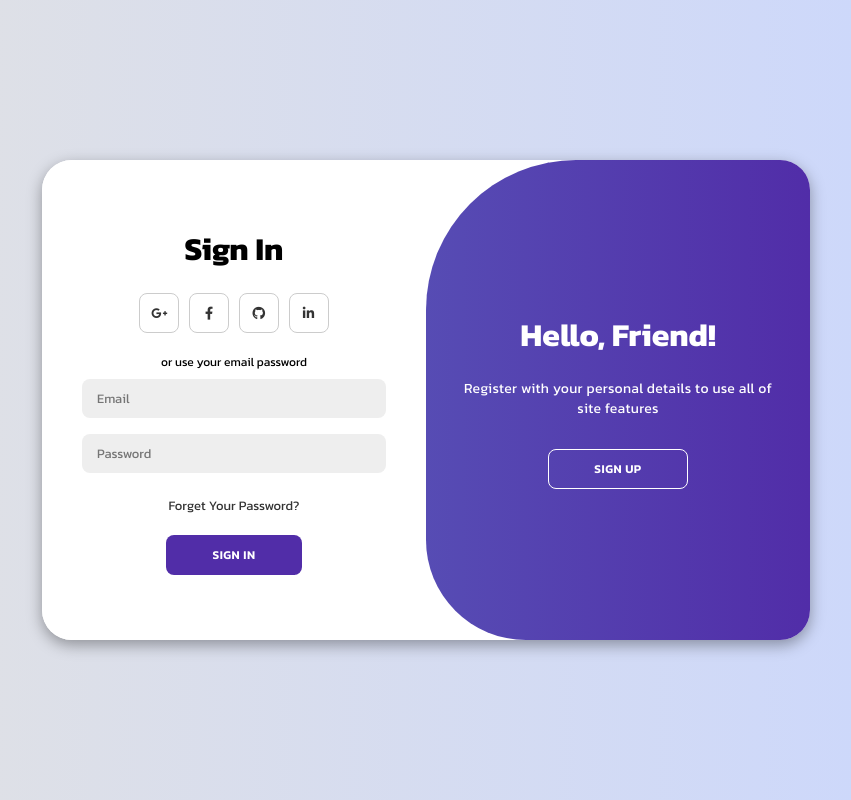
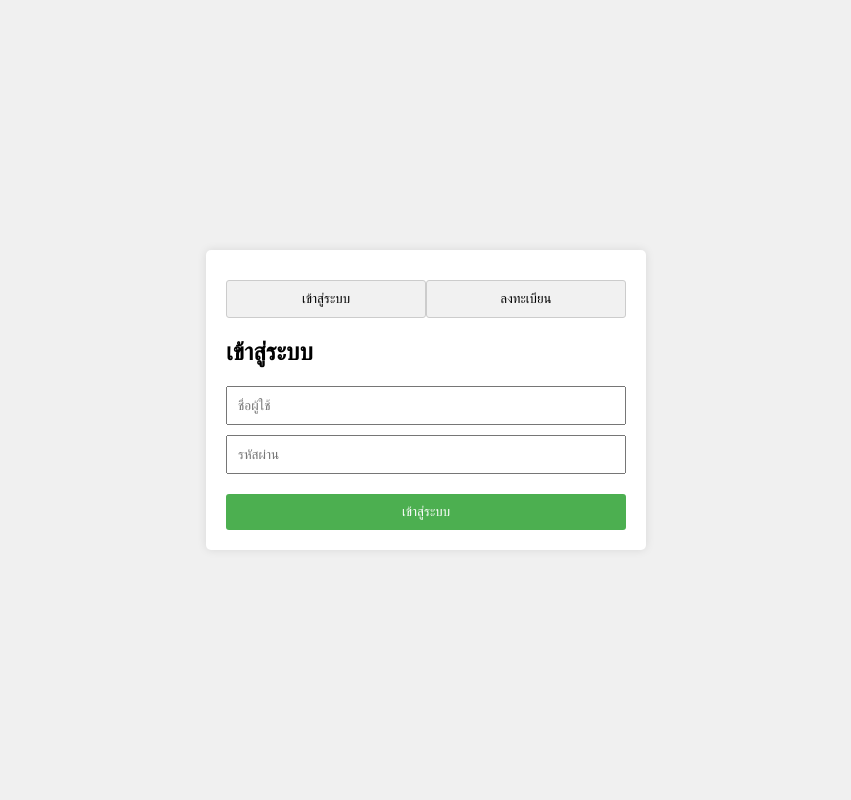
Before and after one commit to mTy8421/Test, a Node project: template views/index.ejs in a window 1280 px wide. Shown: the whole page, without its empty margins (214-1065 px from the left). Run offline with Node 20 templates, Linux system fonts and the light colour scheme; the template is opened without the code that fills it, so the values that code supplies are empty.

Commit message:
update google something

```diff
--- a/app.js
+++ b/app.js
@@ -35,7 +35,7 @@ app.use(passport.initialize());
 
 app.use('/api', indexRouter);
 app.use('/api/users', usersRouter);
-app.use('api/google', googleRouter);
+app.use('/api/google', googleRouter);
 
 // catch 404 and forward to error handler
 app.use(function (req, res, next) {
--- a/package.json
+++ b/package.json
@@ -15,7 +15,9 @@
     "express-session": "^1.18.0",
     "http-errors": "~1.6.3",
     "morgan": "~1.9.1",
+    "multer": "^1.4.5-lts.1",
     "passport": "^0.7.0",
+    "passport-google-oauth20": "^2.0.0",
     "passport-local": "^1.0.0"
   },
   "devDependencies": {
--- a/routes/index.js
+++ b/routes/index.js
@@ -32,9 +32,11 @@ passport.use(
           }
         }
       );
+
       if (!user) {
         done(null, false);
       }
+
     } catch (err) {
       done(err);
     }
--- a/views/index.ejs
+++ b/views/index.ejs
@@ -1,66 +1,101 @@
 <!DOCTYPE html>
-<html lang="en">
-
+<html lang="th">
 <head>
     <meta charset="UTF-8">
     <meta name="viewport" content="width=device-width, initial-scale=1.0">
-    <link rel="stylesheet" href="https://cdnjs.cloudflare.com/ajax/libs/font-awesome/6.4.2/css/all.min.css">
-    <link rel="stylesheet" href="stylesheets/style.css">
-    <title><%=title%></title>
+    <title>เข้าสู่ระบบ / ลงทะเบียน</title>
+    <style>
+        body {
+            font-family: Arial, sans-serif;
+            display: flex;
+            justify-content: center;
+            align-items: center;
+            min-height: 100vh;
+            margin: 0;
+            background-color: #f0f0f0;
+        }
+        .container {
+            background-color: white;
+            padding: 20px;
+            border-radius: 5px;
+            box-shadow: 0 0 10px rgba(0,0,0,0.1);
+            width: 100%;
+            max-width: 400px;
+        }
+        form {
+            display: none;
+        }
+        form.active {
+            display: block;
+        }
+        input {
+            display: block;
+            margin: 10px 0;
+            padding: 10px;
+            width: 100%;
+            box-sizing: border-box;
+        }
+        button {
+            background-color: #4CAF50;
+            color: white;
+            padding: 10px 15px;
+            border: none;
+            border-radius: 3px;
+            cursor: pointer;
+            width: 100%;
+            margin-top: 10px;
+        }
+        .tab {
+            display: flex;
+            margin-bottom: 20px;
+        }
+        .tab button {
+            flex: 1;
+            background-color: #f1f1f1;
+            color: black;
+            border: 1px solid #ccc;
+            outline: none;
+        }
+        .tab button.active {
+            background-color: #4CAF50;
+            color: white;
+        }
+    </style>
 </head>
-
 <body>
 
-    <div class="container" id="container">
-        <div class="form-container sign-up">
-            <form>
-                <h1>Create Account</h1>
-                <div class="social-icons">
-                    <a href="#" class="icon"><i class="fa-brands fa-google-plus-g"></i></a>
-                    <a href="#" class="icon"><i class="fa-brands fa-facebook-f"></i></a>
-                    <a href="#" class="icon"><i class="fa-brands fa-github"></i></a>
-                    <a href="#" class="icon"><i class="fa-brands fa-linkedin-in"></i></a>
-                </div>
-                <span>or use your email for registeration</span>
-                <input type="text" placeholder="Name">
-                <input type="email" placeholder="Email">
-                <input type="password" placeholder="Password">
-                <button>Sign Up</button>
-            </form>
+    <div class="container">
+        <div class="tab">
+            <button onclick="showForm('login')">เข้าสู่ระบบ</button>
+            <button onclick="showForm('register')">ลงทะเบียน</button>
         </div>
-        <div class="form-container sign-in">
-            <form method="post">
-                <h1>Sign In</h1>
-                <div class="social-icons">
-                    <a href="#" class="icon"><i class="fa-brands fa-google-plus-g"></i></a>
-                    <a href="#" class="icon"><i class="fa-brands fa-facebook-f"></i></a>
-                    <a href="#" class="icon"><i class="fa-brands fa-github"></i></a>
-                    <a href="#" class="icon"><i class="fa-brands fa-linkedin-in"></i></a>
-                </div>
-                <span>or use your email password</span>
-                <input type="email" placeholder="Email">
-                <input type="password" placeholder="Password">
-                <a href="#">Forget Your Password?</a>
-                <button>Sign In</button>
-            </form>
-        </div>
-        <div class="toggle-container">
-            <div class="toggle">
-                <div class="toggle-panel toggle-left">
-                    <h1>Welcome Back!</h1>
-                    <p>Enter your personal details to use all of site features</p>
-                    <button class="hidden" id="login">Sign In</button>
-                </div>
-                <div class="toggle-panel toggle-right">
-                    <h1>Hello, Friend!</h1>
-                    <p>Register with your personal details to use all of site features</p>
-                    <button class="hidden" id="register">Sign Up</button>
-                </div>
-            </div>
-        </div>
+        <form id="login-form" class="active">
+            <h2>เข้าสู่ระบบ</h2>
+            <input type="text" placeholder="ชื่อผู้ใช้" required>
+            <input type="password" placeholder="รหัสผ่าน" required>
+            <button type="submit">เข้าสู่ระบบ</button>
+        </form>
+        <form id="register-form">
+            <h2>ลงทะเบียน</h2>
+            <input type="text" placeholder="ชื่อผู้ใช้" required>
+            <input type="email" placeholder="อีเมล" required>
+            <input type="password" placeholder="รหัสผ่าน" required>
+            <input type="password" placeholder="ยืนยันรหัสผ่าน" required>
+            <button type="submit">ลงทะเบียน</button>
+        </form>
     </div>
 
-    <script src="javascripts/script.js"></script>
+    <script>
+        function showForm(formId) {
+            document.getElementById('login-form').classList.remove('active');
+            document.getElementById('register-form').classList.remove('active');
+            document.getElementById(formId + '-form').classList.add('active');
+
+            const buttons = document.querySelectorAll('.tab button');
+            buttons.forEach(button => button.classList.remove('active'));
+            event.target.classList.add('active');
+        }
+    </script>
+
 </body>
-
 </html>
```
Also changed, not shown: routes/google.js (+12 -3 lines), 1 other file.
